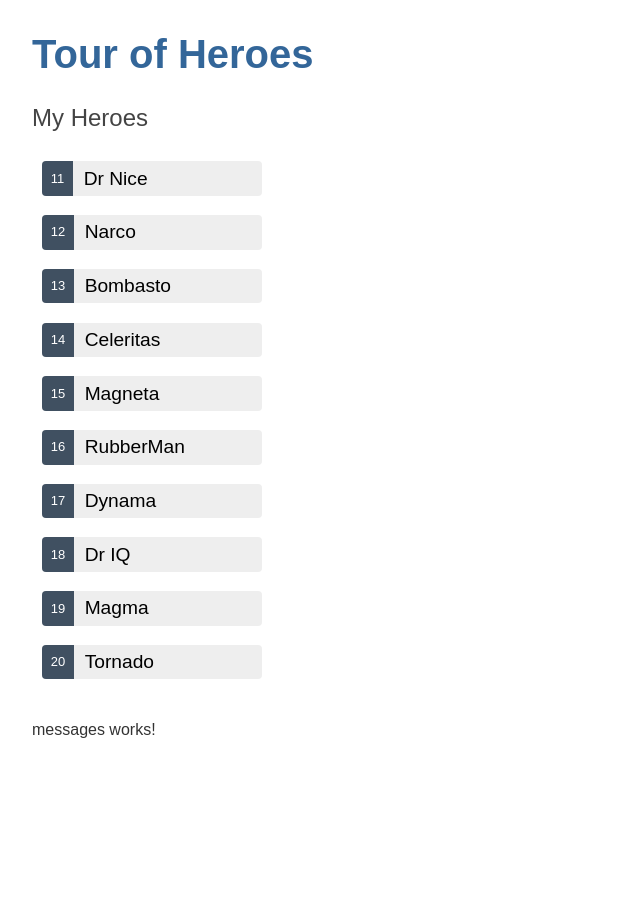
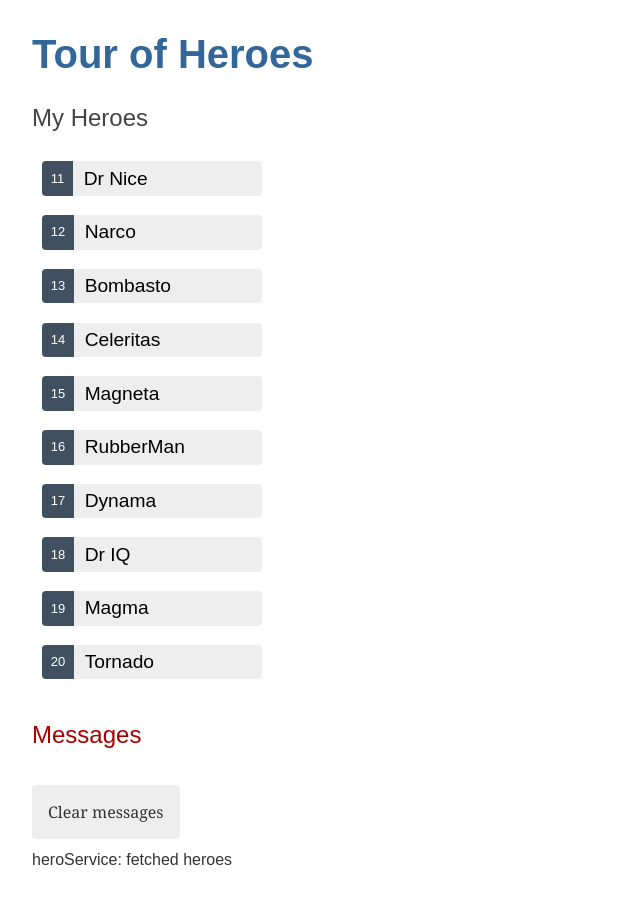
Before and after one commit to jchinrichs7/TourOfHeroes, an Angular app: page / in a window 1280 px wide. Shown: the whole page, without its empty margins (0-640 px from the left). Before the commit the page ends 800 px from the top, so only its background shows below. Built offline with nearby package versions, Linux system fonts and the light colour scheme.

Commit message:
Updates through part 4 of tutorial

```diff
--- a/src/app/hero.service.ts
+++ b/src/app/hero.service.ts
@@ -2,6 +2,7 @@ import { Injectable } from '@angular/core';
 import { Hero } from './hero';
 import { HEROES } from './mock-heroes';
 import { Observable, of } from 'rxjs';
+import { MessageService } from './message.service'; //message service is injected here, this is injected to heroescomponent
 
 
 @Injectable({
@@ -11,8 +12,9 @@ export class HeroService {
 
   getHeroes(): Observable<Hero[]> {
     const heroes = of(HEROES);
+    this.messageService.add('heroService: fetched heroes');
     return heroes;
   }
 
-  constructor() { }
+  constructor(private messageService: MessageService) { }
 }
--- a/src/app/heroes/heroes.component.ts
+++ b/src/app/heroes/heroes.component.ts
@@ -2,6 +2,7 @@ import { Component, OnInit } from '@angular/core';
 import { Hero } from '../hero';
 import { HEROES } from '../mock-heroes';
 import { HeroService } from '../hero.service';
+import { MessageService } from '../message.service';
 
 @Component({
   selector: 'app-heroes',
@@ -13,11 +14,12 @@ import { HeroService } from '../hero.service';
 export class HeroesComponent implements OnInit {
 
   selectedHero?: Hero;
+  heroes: Hero[] = [];
+
   onSelect(hero: Hero): void {
     this.selectedHero = hero;
+    this.messageService.add(`HeroesComponent: Selected hero id=${hero.id}`);
   }
-
-  heroes: Hero[] = [];
 
   //this version of getHeroes is asyncronous
   getHeroes(): void {
@@ -25,7 +27,7 @@ export class HeroesComponent implements OnInit {
       .subscribe(heroes => this.heroes = heroes); //this line break is unncecessary. we're doing Observable.subscribe()
   }
 
-  constructor(private heroService: HeroService) {}
+  constructor(private heroService: HeroService, private messageService: MessageService) {}
 
   ngOnInit(): void {
     this.getHeroes();
--- /dev/null
+++ b/src/app/message.service.ts
@@ -0,0 +1,18 @@
+import { Injectable } from '@angular/core';
+
+@Injectable({
+  providedIn: 'root'
+})
+export class MessageService {
+
+  messages: string[] = [];
+
+  add(message: string) {
+    this.messages.push(message);
+  }
+
+  clear() {
+    this.messages = [];
+  }
+
+}
--- a/src/app/messages/messages.component.css
+++ b/src/app/messages/messages.component.css
@@ -0,0 +1,19 @@
+/* MessagesComponent's private CSS styles */
+h2 {
+  color: #A80000;
+  font-family: Arial, Helvetica, sans-serif;
+  font-weight: lighter;
+}
+
+.clear {
+  color: #333;
+  background-color: #eee;
+  margin-bottom: 12px;
+  padding: 1rem;
+  border-radius: 4px;
+  font-size: 1rem;
+}
+.clear:hover {
+  color: white;
+  background-color: #42545C;
+}
--- a/src/app/messages/messages.component.html
+++ b/src/app/messages/messages.component.html
@@ -1 +1,8 @@
-<p>messages works!</p>
+<div *ngIf="messageService.messages.length">
+
+	<h2>Messages</h2>
+	<button type="button" class="clear"
+		(click)="messageService.clear()">Clear messages</button>
+	<div *ngFor='let message of messageService.messages'> {{ message }} </div>
+
+</div>
--- a/src/app/messages/messages.component.ts
+++ b/src/app/messages/messages.component.ts
@@ -1,4 +1,6 @@
 import { Component, OnInit } from '@angular/core';
+import { MessageService } from '../message.service';
+
 
 @Component({
   selector: 'app-messages',
@@ -7,7 +9,8 @@ import { Component, OnInit } from '@angular/core';
 })
 export class MessagesComponent implements OnInit {
 
-  constructor() { }
+  //must be public because it's going to be binded to the template
+  constructor(public messageService: MessageService) { }
 
   ngOnInit(): void {
   }
```
Also changed, not shown: 1 other file (tests, documents, lock files or other folders).
